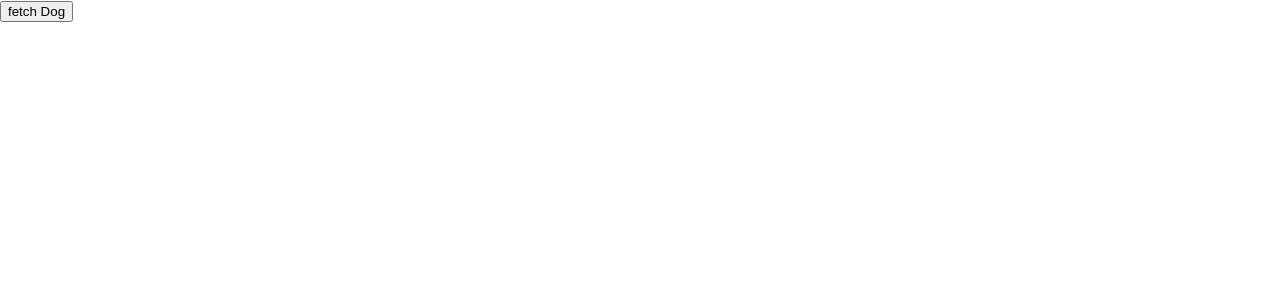
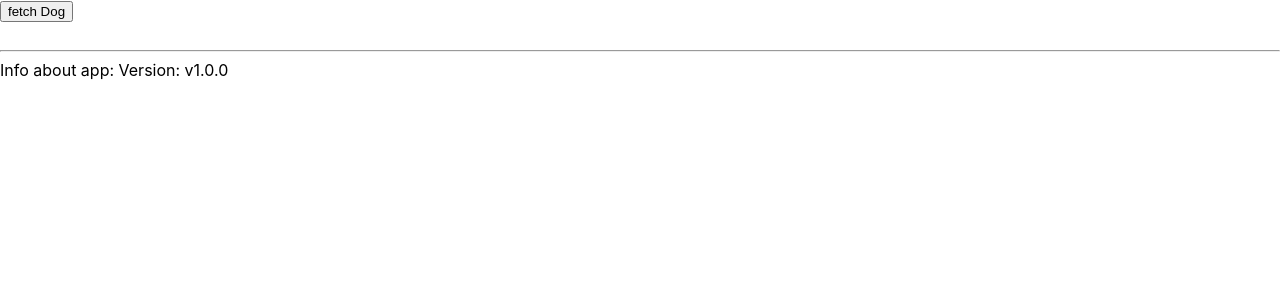
Before and after one commit to alexandr-sm-d/dog, a React (Create React App) app: page / in a window 1280 px wide. Shown: the top 300 px of the page. Built offline with nearby package versions, Linux system fonts and the light colour scheme.

Commit message:
added mstp for Info

```diff
--- a/src/App.js
+++ b/src/App.js
@@ -1,11 +1,12 @@
 import React, {useEffect} from 'react'
 import {connect} from "react-redux";
 import {fetchHandler} from "./redux-thunk/reducer";
+import Info from "./Info";
 
 const App = (props) => {
     useEffect(() => console.log('render App'))
     return (
-        <>
+        <div>
             <button onClick={() => props.fetchDogHandler()}>fetch Dog</button>
             {props.isLoading
                 ? <p>is loading...</p>
@@ -15,12 +16,13 @@ const App = (props) => {
                         <img src={props.url} alt=""/>
                     </div>
             }
-        </>
+            <Info />
+        </div>
     )
 };
 
 const mapStateToProps = state => {
-    console.log(state)
+    // console.log(state)
     return {
         isLoading: state.fetchStatus.isLoading,
         isError: state.fetchStatus.errorLoading,
--- /dev/null
+++ b/src/Info.jsx
@@ -0,0 +1,21 @@
+import React, {memo, useEffect} from 'react'
+import {connect} from "react-redux";
+
+
+const Info = memo(({info: {title}}) => {
+    console.log(title)
+    useEffect(() => console.log('render Info'))
+    return (
+        <div>
+            <hr/>
+            Info about app: {title}
+        </div>
+    )
+})
+
+const mapStateToProps = state => ({
+    info: state.fetchStatus.info
+})
+
+export default connect(mapStateToProps, null)(Info)
+// export default Info
--- a/src/redux-saga/reducer.js
+++ b/src/redux-saga/reducer.js
@@ -9,7 +9,8 @@ const URL = 'https://dog.ceo/api/breeds/image/random'
 let initialState = {
     url: '',
     isLoading: false,
-    errorLoading: false
+    errorLoading: false,
+    info: {title: 'Version: v1.0.0'}
 }
 
 export const fetchReducer = (state = initialState, action) => {
@@ -21,7 +22,6 @@ export const fetchReducer = (state = initialState, action) => {
             }
         }
         case FETCH_SUCCESS: {
-            debugger
             return {
                 ...state,
                 isLoading: false,
@@ -46,11 +46,9 @@ const error = () => ({type: FETCH_FAILED})
 
 
 function* fetchHandler() {
-    debugger
     try {
         yield put(isLoading())
         let img = yield call(() => axios.get(URL).then(response => response.data.message))
-        debugger
         yield put(getImg(img))
     } catch (err) {
         yield put(error())
```
Also changed, not shown: 1 other file (tests, documents, lock files or other folders).
